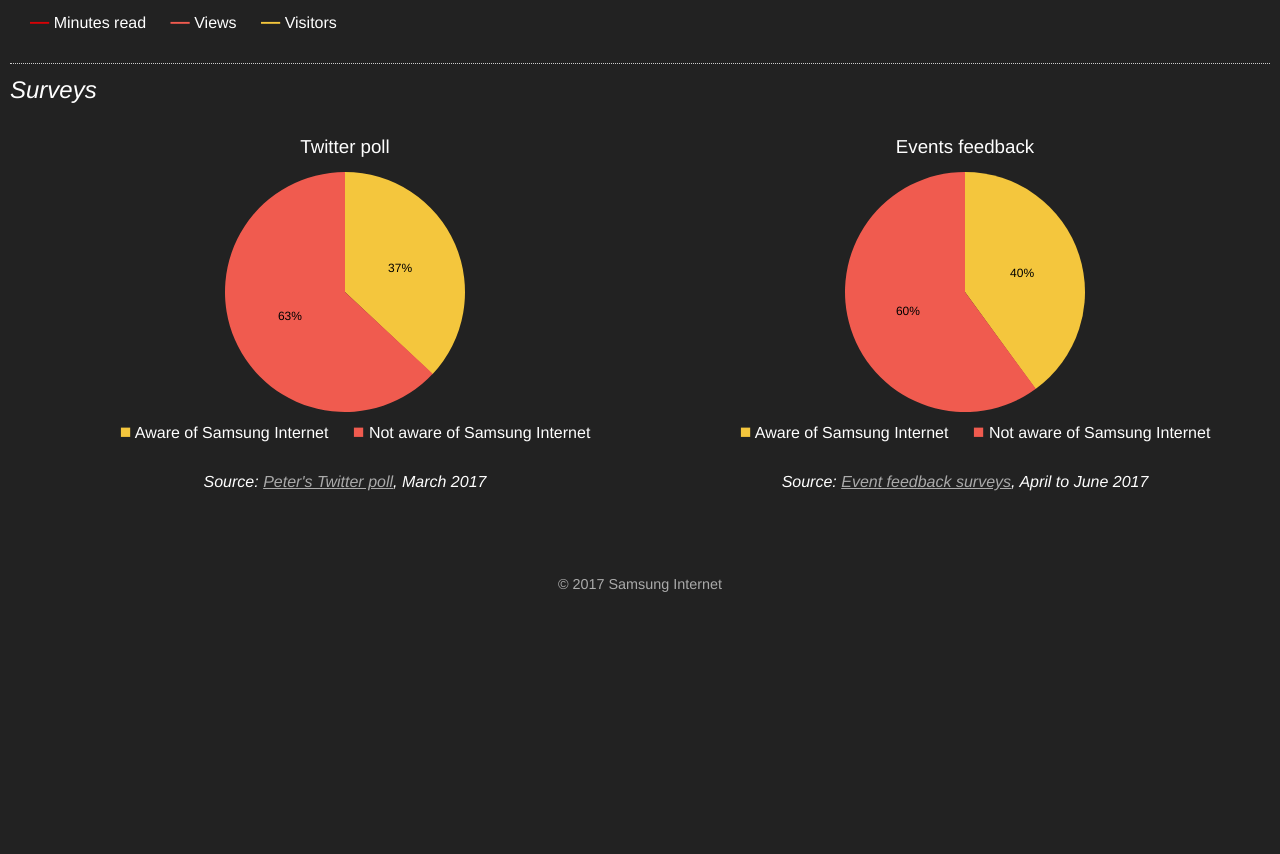
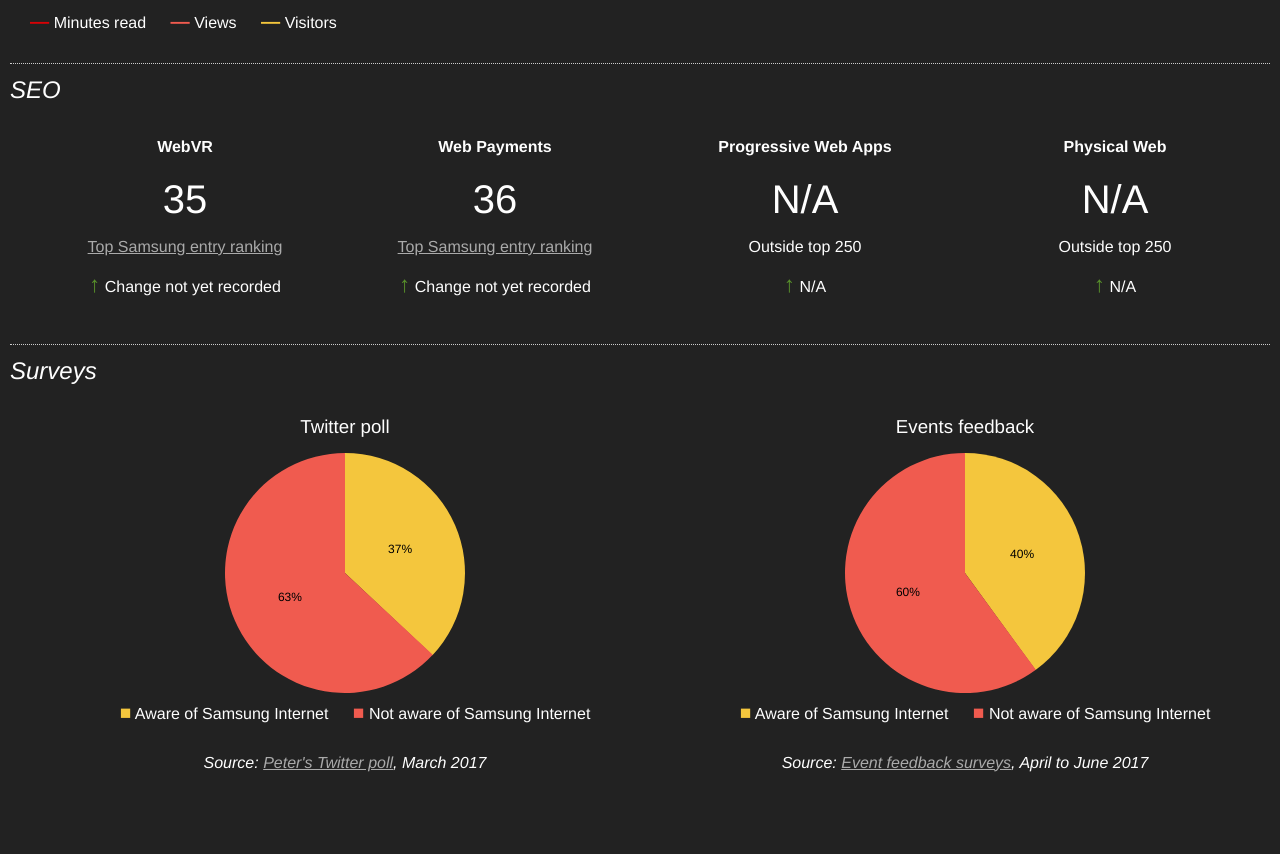
Before and after one commit to SamsungInternet/dashboard, a plain HTML site: page index.html in a window 1280 px wide. Shown: the part 968-1822 px from the top of the page. Before the commit the page ends 1575 px from the top, so only its background shows below. Drawn offline with Linux system fonts and the light colour scheme.

Commit message:
Add SEO data

```diff
--- a/index.html
+++ b/index.html
@@ -87,6 +87,33 @@
         <span class="colour2">&mdash;</span> Views
         <span class="colour3">&mdash;</span> Visitors
       </div>
+      <h2>SEO</h2>
+      <div class="numbers">
+        <div>
+          <h4>WebVR</h4>
+          <h3 id="seo-webvr">35</h3>
+          <p><a href="https://webvr.io/">Top Samsung entry ranking</a></p>
+          <p class="change"><span id="seo-webvr-change-arrow" class="arrow up">↑</span> <span id="seo-webvr-change">Change not yet recorded</span></p>
+        </div>
+        <div>
+          <h4>Web Payments</h4>
+          <h3 id="seo-webpayments">36</h3>
+          <p><a href="https://medium.com/samsung-internet-dev/how-to-take-payments-on-the-web-with-the-payment-request-api-a523f6fc7c1f">Top Samsung entry ranking</a></p>
+          <p class="change"><span id="seo-webvr-change-arrow" class="arrow up">↑</span> <span id="seo-webpayments-change">Change not yet recorded</span></p>
+        </div>
+        <div>
+          <h4>Progressive Web Apps</h4>
+          <h3 id="seo-pwas">N/A</h3>
+          <p>Outside top 250</p>
+          <p class="change"><span id="seo-webvr-change-arrow" class="arrow up">↑</span> <span id="seo-pwas-change">N/A</span></p>
+        </div>
+        <div>
+          <h4>Physical Web</h4>
+          <h3 id="seo-physicalweb">N/A</h3>
+          <p>Outside top 250</p>
+          <p class="change"><span id="seo-webvr-change-arrow" class="arrow up">↑</span> <span id="seo-physicalweb-change">N/A</span></p>
+        </div>
+      </div>
       <h2>Surveys</h2>
       <div class="surveys">
         <div class="survey">
```
Also changed, not shown: README.md.
